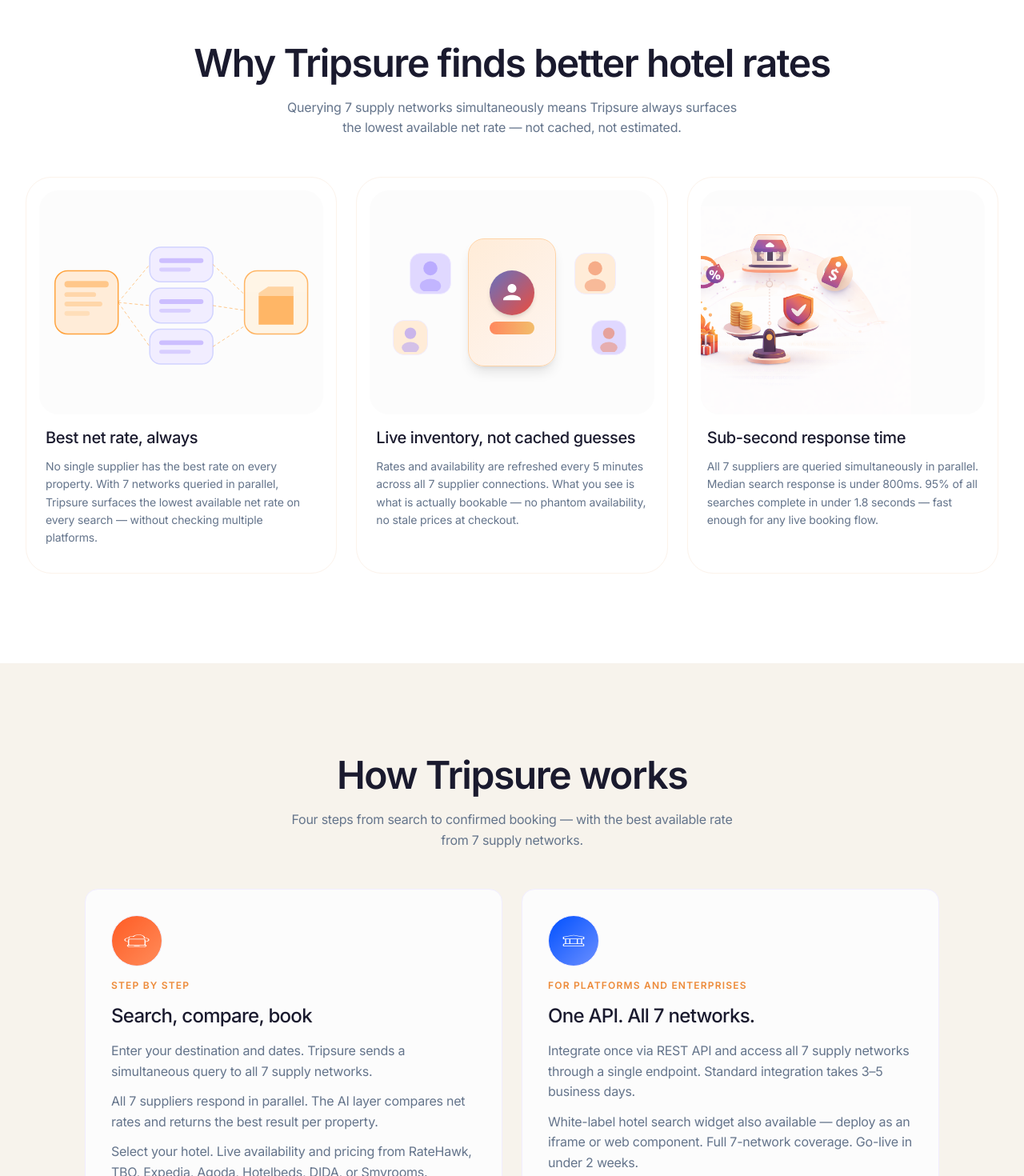
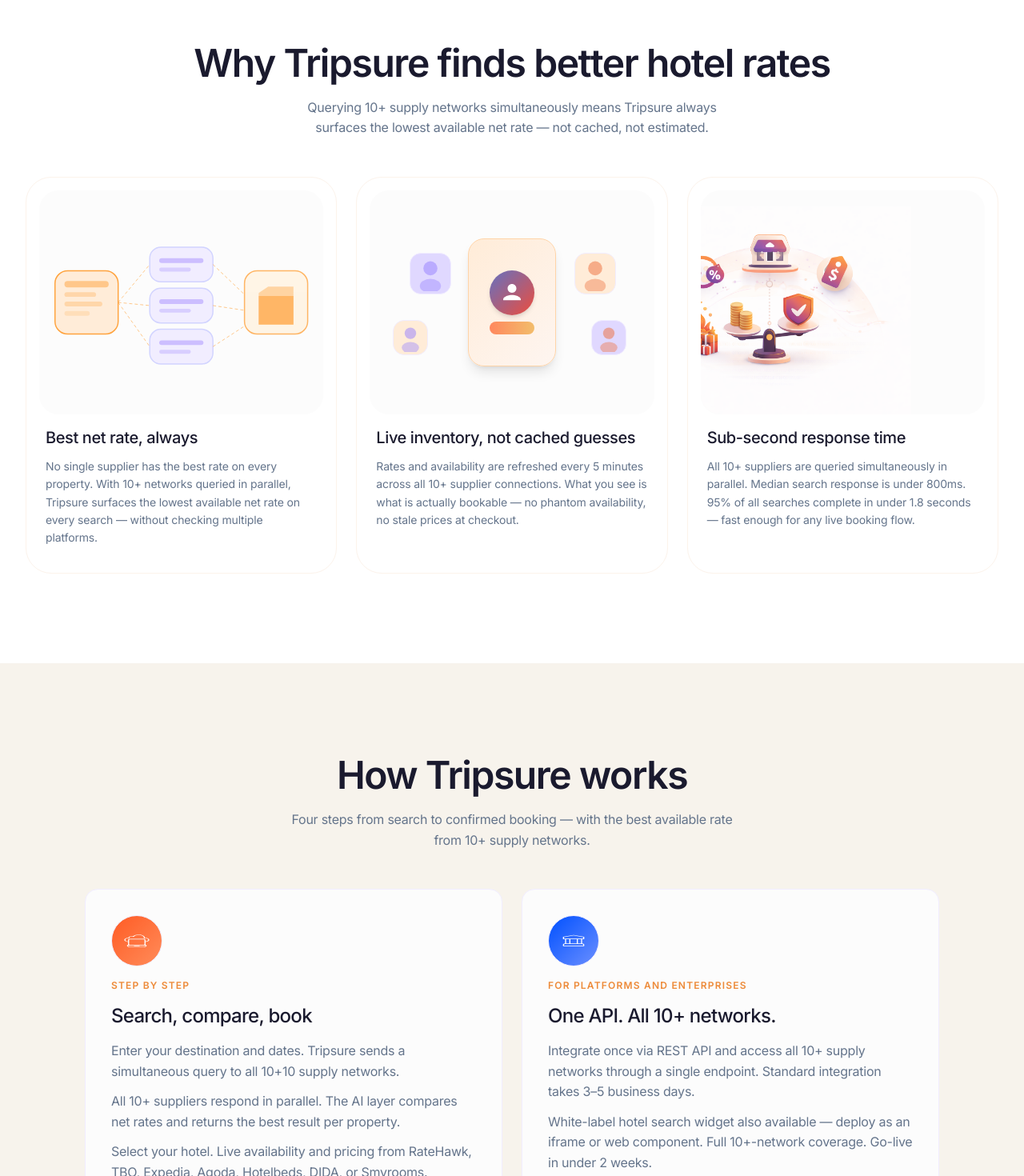
Before and after one commit to vishalr360/r360travel.com, a Next.js app: page / in a window 1280 px wide. Shown: the part 1160-2630 px from the top of the page at 80% size. Built offline with nearby package versions, Linux system fonts and the light colour scheme.

Commit message:
chore: update content and llms files

```diff
--- a/content/r360travel.ts
+++ b/content/r360travel.ts
@@ -25,7 +25,7 @@
 
 export const hero = {
   kicker: 'AI-Powered Hotel Technology Platform',
-  title: 'Best hotel prices. AI search. 7 networks.',
+  title: 'Best hotel prices. AI search. 10+ networks.',
   highlight: 'AI search',
   subtitle:
     'Tripsure queries RateHawk, TBO, Expedia, Agoda, Hotelbeds, DIDA, and Smyrooms in parallel — returning the lowest available net rate with live inventory in under 800ms. Hotels launching soon.',
@@ -37,7 +37,7 @@
     { label: 'Hotel properties',  value: '10M+',    sub: '190+ countries, domestic & international' },
     { label: 'Platform uptime',   value: '99.95%',  sub: '17 years of production infrastructure' },
   ],
-  suppliersHeadline: '7 supply networks. One search. Best rate.',
+  suppliersHeadline: '10 supply networks. One search. Best rate.',
   suppliers:
     'RateHawk • TBO • Expedia • Agoda • Hotelbeds • DIDA • Smyrooms — all queried in parallel on every search.',
 };
@@ -56,19 +56,19 @@
   id: 'why',
   title: 'Why Tripsure finds better hotel rates',
   description:
-    'Querying 7 supply networks simultaneously means Tripsure always surfaces the lowest available net rate — not cached, not estimated.',
+    'Querying 10+ supply networks simultaneously means Tripsure always surfaces the lowest available net rate — not cached, not estimated.',
   cards: [
     {
       title: 'Best net rate, always',
-      body: 'No single supplier has the best rate on every property. With 7 networks queried in parallel, Tripsure surfaces the lowest available net rate on every search — without checking multiple platforms.',
+      body: 'No single supplier has the best rate on every property. With 10+ networks queried in parallel, Tripsure surfaces the lowest available net rate on every search — without checking multiple platforms.',
     },
     {
       title: 'Live inventory, not cached guesses',
-      body: 'Rates and availability are refreshed every 5 minutes across all 7 supplier connections. What you see is what is actually bookable — no phantom availability, no stale prices at checkout.',
+      body: 'Rates and availability are refreshed every 5 minutes across all 10+ supplier connections. What you see is what is actually bookable — no phantom availability, no stale prices at checkout.',
     },
     {
       title: 'Sub-second response time',
-      body: 'All 7 suppliers are queried simultaneously in parallel. Median search response is under 800ms. 95% of all searches complete in under 1.8 seconds — fast enough for any live booking flow.',
+      body: 'All 10+ suppliers are queried simultaneously in parallel. Median search response is under 800ms. 95% of all searches complete in under 1.8 seconds — fast enough for any live booking flow.',
     },
   ],
 };
@@ -77,23 +77,23 @@
   id: 'how-it-works',
   title: 'How Tripsure works',
   description:
-    'Four steps from search to confirmed booking — with the best available rate from 7 supply networks.',
+    'Four steps from search to confirmed booking — with the best available rate from 10+ supply networks.',
   techCard: {
     kicker: 'Step by step',
     title: 'Search, compare, book',
     items: [
-      'Enter your destination and dates. Tripsure sends a simultaneous query to all 7 supply networks.',
-      'All 7 suppliers respond in parallel. The AI layer compares net rates and returns the best result per property.',
+      'Enter your destination and dates. Tripsure sends a simultaneous query to all 10+10 supply networks.',
+      'All 10+ suppliers respond in parallel. The AI layer compares net rates and returns the best result per property.',
       'Select your hotel. Live availability and pricing from RateHawk, TBO, Expedia, Agoda, Hotelbeds, DIDA, or Smyrooms.',
       'Complete payment. Booking confirmed in under 2 seconds. Voucher issued immediately.',
     ],
   },
   experienceCard: {
     kicker: 'For platforms and enterprises',
-    title: 'One API. All 7 networks.',
+    title: 'One API. All 10+ networks.',
     paragraphs: [
-      'Integrate once via REST API and access all 7 supply networks through a single endpoint. Standard integration takes 3–5 business days.',
-      'White-label hotel search widget also available — deploy as an iframe or web component. Full 7-network coverage. Go-live in under 2 weeks.',
+      'Integrate once via REST API and access all 10+ supply networks through a single endpoint. Standard integration takes 3–5 business days.',
+      'White-label hotel search widget also available — deploy as an iframe or web component. Full 10+-network coverage. Go-live in under 2 weeks.',
     ],
   },
 };
@@ -106,7 +106,7 @@
   badge: 'Hotel supply partners',
   suppliers: ['RateHawk', 'TBO', 'Expedia', 'Agoda', 'Hotelbeds', 'DIDA', 'Smyrooms'],
   extraText:
-    'All 7 networks are queried in parallel on every search, ensuring the best available rate and real-time availability at all times.',
+    'All 10+ networks are queried in parallel on every search, ensuring the best available rate and real-time availability at all times.',
 };
 
 export const technologySection = {
```
Also changed, not shown: public/llms-full.txt, public/llms.txt.
